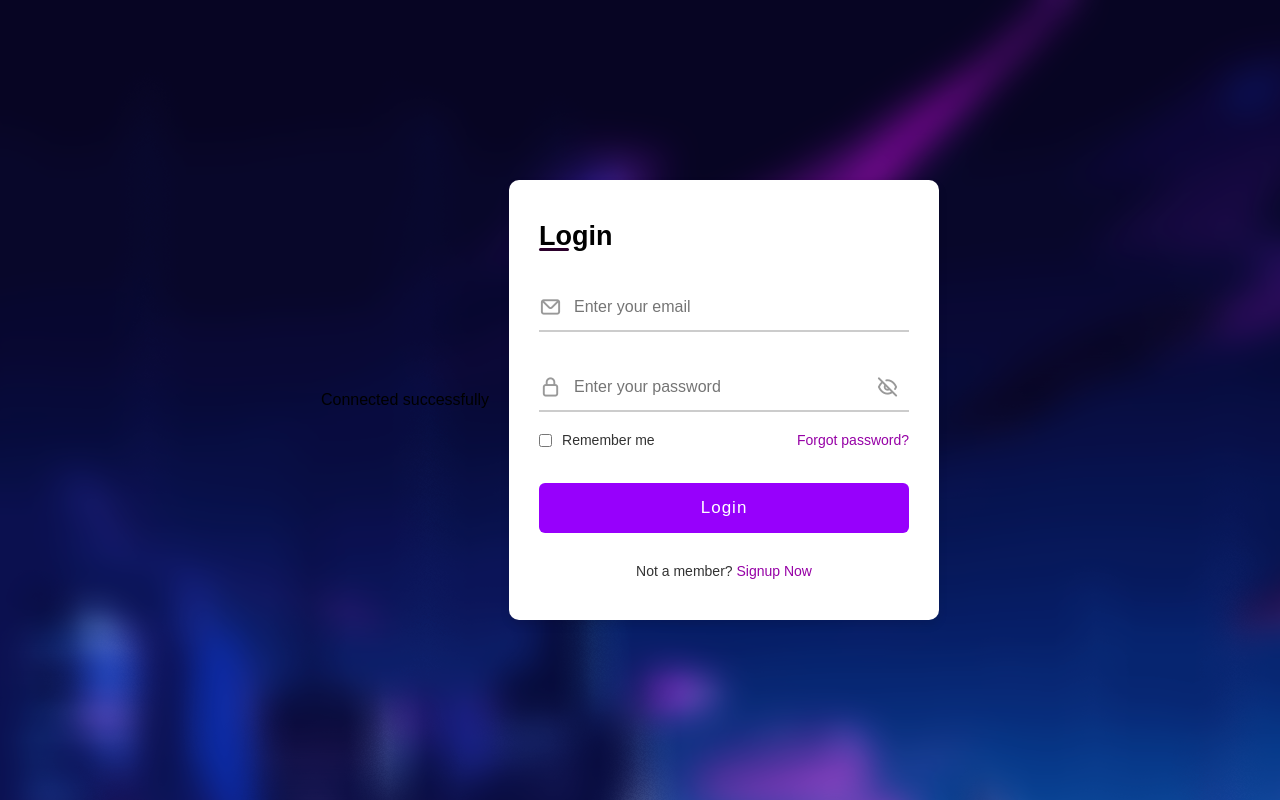
After one commit to PixelPlayGroundSWDklasD/groep_7_Gabriel_Louis, a PHP site: page /loginscreen.php in a window 1280 px wide. The commit adds this page. Run offline with PHP 8.4, Linux system fonts and the light colour scheme.

Commit message:
initial commit

```diff
--- a/index.php
+++ b/index.php
@@ -23,7 +23,7 @@ body  {
                 <li><a href="#">Product</a></li>
                 <li><a href="#">Blog</a></li>
                 <li><a href="#">Contact</a></li>
-                <a href="index.html"><li><i class="fa-solid fa-user"></i></a>
+                <a href="loginscreen.php"><li><i class="fa-solid fa-user"></i></a>
 
                 </li>
             </ul>
--- /dev/null
+++ b/lib/connection.php
@@ -0,0 +1,14 @@
+<?php
+$servername = "localhost";
+$username = "root";
+$password = "";
+
+// Create connection
+$conn = new mysqli($servername, $username, $password);
+
+// Check connection
+if ($conn->connect_error) {
+  die("Connection failed: " . $conn->connect_error);
+}
+echo "Connected successfully";
+?>
--- /dev/null
+++ b/loginscreen.php
@@ -0,0 +1,100 @@
+<?php
+include("lib/connection.php")
+?>
+<!DOCTYPE html>
+<html lang="nl">
+<head>
+    <meta charset="UTF-8">
+    <meta http-equiv="X-UA-Compatible" content="IE=edge">
+    <meta name="viewport" content="width=device-width, initial-scale=1.0">
+
+    <link rel="stylesheet" href="https://unicons.iconscout.com/release/v4.0.0/css/line.css">
+
+    <link rel="stylesheet" href="style.css">
+
+    <title>Login & Registration Form</title>
+</head>
+<body>
+    <div class="container">
+        <div class="forms">
+            <div class="form login">
+                <span class="title">Login</span>
+
+                <form action="#">
+                    <div class="input-field">
+                        <input type="text" placeholder="Enter your email" required>
+                        <i class="uil uil-envelope icon"></i>
+                    </div>
+                    <div class="input-field">
+                        <input type="password" class="password" placeholder="Enter your password" required>
+                        <i class="uil uil-lock icon"></i>
+                        <i class="uil uil-eye-slash showHidePw"></i>
+                    </div>
+
+                    <div class="checkbox-text">
+                        <div class="checkbox-content">
+                            <input type="checkbox" id="logCheck">
+                            <label for="logCheck" class="text">Remember me</label>
+                        </div>
+
+                        <a href="#" class="text">Forgot password?</a>
+                    </div>
+
+                    <div class="input-field button">
+                        <input type="button" value="Login">
+                    </div>
+                </form>
+
+                <div class="login-signup">
+                    <span class="text">Not a member?
+                        <a href="#" class="text signup-link">Signup Now</a>
+                    </span>
+                </div>
+            </div>
+
+            <div class="form signup">
+                <span class="title">Registration</span>
+
+                <form action="#">
+                    <div class="input-field">
+                        <input type="text" placeholder="Enter your name" required>
+                        <i class="uil uil-user"></i>
+                    </div>
+                    <div class="input-field">
+                        <input type="text" placeholder="Enter your email" required>
+                        <i class="uil uil-envelope icon"></i>
+                    </div>
+                    <div class="input-field">
+                        <input type="password" class="password" placeholder="Create a password" required>
+                        <i class="uil uil-lock icon"></i>
+                    </div>
+                    <div class="input-field">
+                        <input type="password" class="password" placeholder="Confirm a password" required>
+                        <i class="uil uil-lock icon"></i>
+                        <i class="uil uil-eye-slash showHidePw"></i>
+                    </div>
+
+                    <div class="checkbox-text">
+                        <div class="checkbox-content">
+                            <input type="checkbox" id="termCon">
+                            <label for="termCon" class="text">I accepted all terms and conditions</label>
+                        </div>
+                    </div>
+
+                    <div class="input-field button">
+                        <input type="button" value="Signup">
+                    </div>
+                </form>
+
+                <div class="login-signup">
+                    <span class="text">Already a member?
+                        <a href="#" class="text login-link">Login Now</a>
+                    </span>
+                </div>
+            </div>
+        </div>
+    </div>
+
+     <script src="script.js"></script>
+</body>
+</html>
```
Also changed, not shown: css/main.css (added, +121 -0 lines), login.php (+13 -0 lines), images/Cyberpunk-City-Street-Scifi-Wallpaper-Graphics-74865888-1.jpg (added), images/Cyberpunk-City-Street-Scifi-Wallpaper-Graphics-74865888-1.png (added), images/Screen-Shot-2019-04-01-at-9.24.48-AM.png (added).
